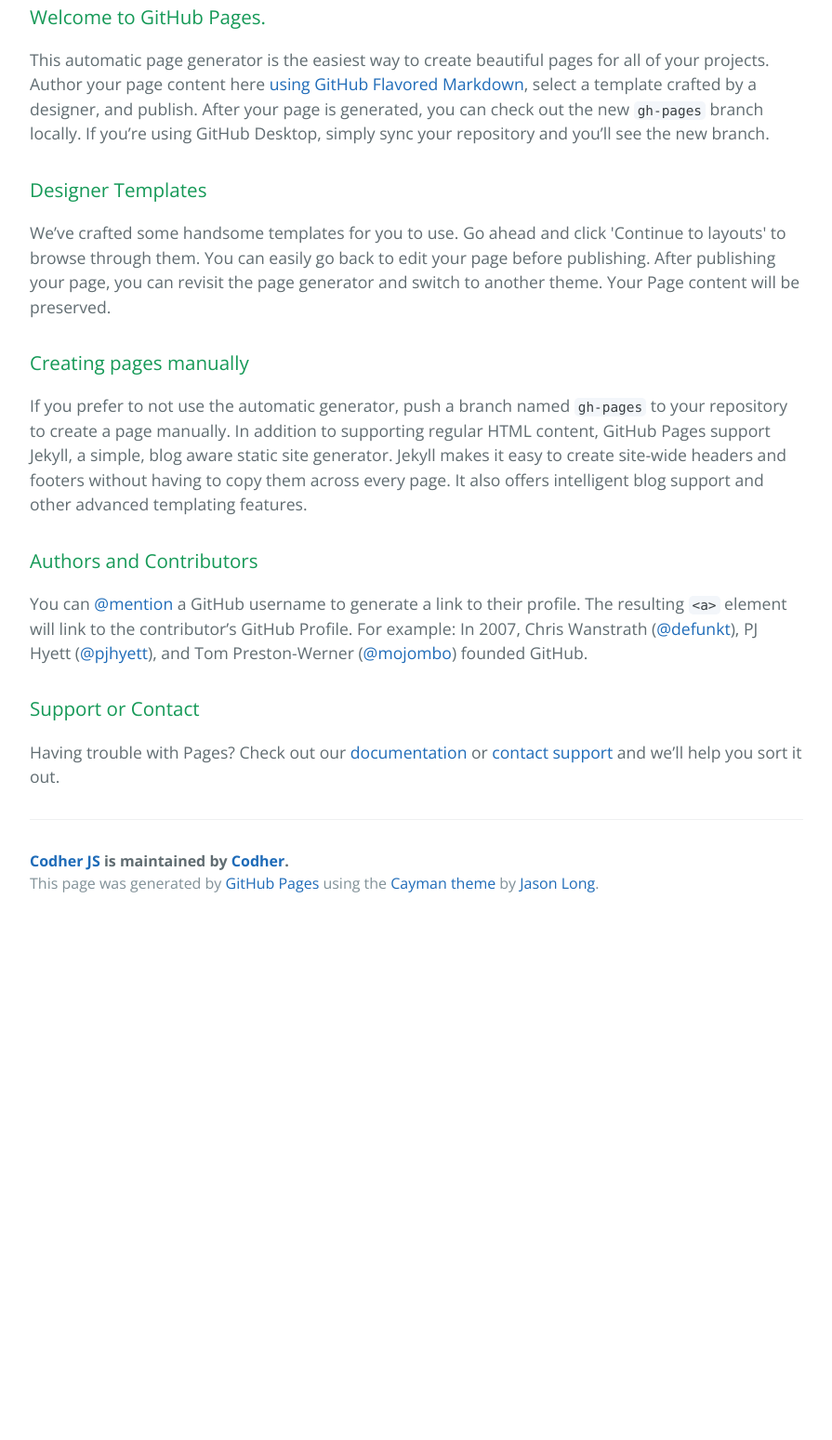
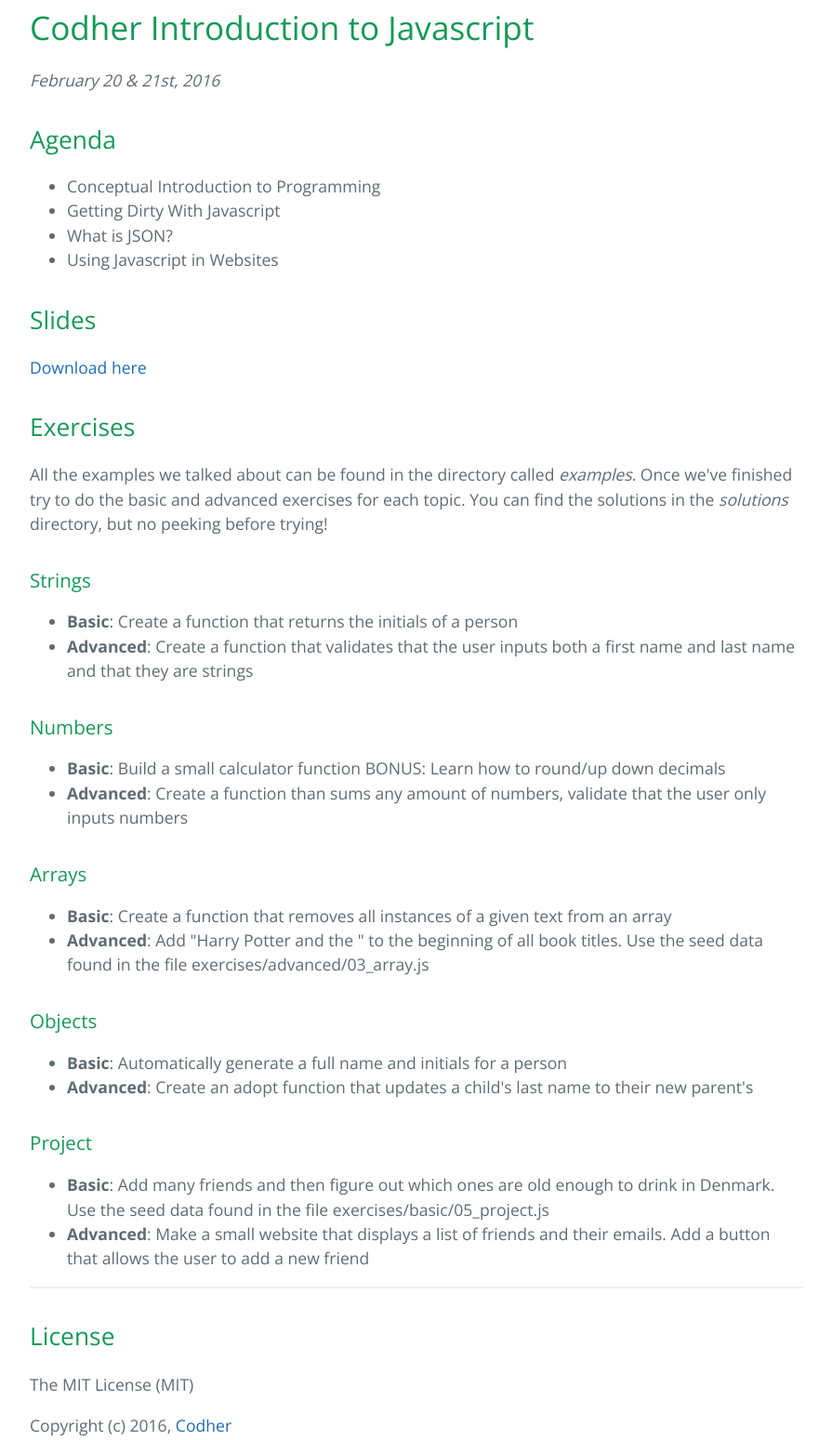
Before and after one commit to kskonecka/codher.js, a plain HTML site: page index.html in a window 1280 px wide. Shown: the part 412-1961 px from the top of the page at 93% size, without its empty margins (192-1087 px from the left). Before the commit the page ends 1406 px from the top, so only its background shows below. Drawn offline with nearby package versions, Linux system fonts and the light colour scheme.

```diff
--- a/index.html
+++ b/index.html
@@ -19,30 +19,95 @@
     </section>
 
     <section class="main-content">
-      <h3>
-<a id="welcome-to-github-pages" class="anchor" href="#welcome-to-github-pages" aria-hidden="true"><span aria-hidden="true" class="octicon octicon-link"></span></a>Welcome to GitHub Pages.</h3>
+      <h1>
+<a id="codher-introduction-to-javascript" class="anchor" href="#codher-introduction-to-javascript" aria-hidden="true"><span aria-hidden="true" class="octicon octicon-link"></span></a>Codher Introduction to Javascript</h1>
 
-<p>This automatic page generator is the easiest way to create beautiful pages for all of your projects. Author your page content here <a href="https://guides.github.com/features/mastering-markdown/">using GitHub Flavored Markdown</a>, select a template crafted by a designer, and publish. After your page is generated, you can check out the new <code>gh-pages</code> branch locally. If you’re using GitHub Desktop, simply sync your repository and you’ll see the new branch.</p>
+<p><em>February 20 &amp; 21st, 2016</em></p>
+
+<h2>
+<a id="agenda" class="anchor" href="#agenda" aria-hidden="true"><span aria-hidden="true" class="octicon octicon-link"></span></a>Agenda</h2>
+
+<ul>
+<li>Conceptual Introduction to Programming</li>
+<li>Getting Dirty With Javascript</li>
+<li>What is JSON?</li>
+<li>Using Javascript in Websites</li>
+</ul>
+
+<h2>
+<a id="slides" class="anchor" href="#slides" aria-hidden="true"><span aria-hidden="true" class="octicon octicon-link"></span></a>Slides</h2>
+
+<p><a href="https://docs.google.com/presentation/d/1kFqedrZA43g9SCvanwLOKH7iHEKJ9JJBc3W7goxgMKE/edit?usp=sharing">Download here</a></p>
+
+<h2>
+<a id="exercises" class="anchor" href="#exercises" aria-hidden="true"><span aria-hidden="true" class="octicon octicon-link"></span></a>Exercises</h2>
+
+<p>All the examples we talked about can be found in the directory called <em>examples</em>. Once we've finished try to do the basic and advanced exercises for each topic. You can find the solutions in the <em>solutions</em> directory, but no peeking before trying!</p>
 
 <h3>
-<a id="designer-templates" class="anchor" href="#designer-templates" aria-hidden="true"><span aria-hidden="true" class="octicon octicon-link"></span></a>Designer Templates</h3>
+<a id="strings" class="anchor" href="#strings" aria-hidden="true"><span aria-hidden="true" class="octicon octicon-link"></span></a>Strings</h3>
 
-<p>We’ve crafted some handsome templates for you to use. Go ahead and click 'Continue to layouts' to browse through them. You can easily go back to edit your page before publishing. After publishing your page, you can revisit the page generator and switch to another theme. Your Page content will be preserved.</p>
+<ul>
+<li>
+<strong>Basic</strong>: Create a function that returns the initials of a person</li>
+<li>
+<strong>Advanced</strong>: Create a function that validates that the user inputs both a first name and last name and that they are strings</li>
+</ul>
 
 <h3>
-<a id="creating-pages-manually" class="anchor" href="#creating-pages-manually" aria-hidden="true"><span aria-hidden="true" class="octicon octicon-link"></span></a>Creating pages manually</h3>
+<a id="numbers" class="anchor" href="#numbers" aria-hidden="true"><span aria-hidden="true" class="octicon octicon-link"></span></a>Numbers</h3>
 
-<p>If you prefer to not use the automatic generator, push a branch named <code>gh-pages</code> to your repository to create a page manually. In addition to supporting regular HTML content, GitHub Pages support Jekyll, a simple, blog aware static site generator. Jekyll makes it easy to create site-wide headers and footers without having to copy them across every page. It also offers intelligent blog support and other advanced templating features.</p>
+<ul>
+<li>
+<strong>Basic</strong>: Build a small calculator function BONUS: Learn how to round/up down decimals</li>
+<li>
+<strong>Advanced</strong>: Create a function than sums any amount of numbers, validate that the user only inputs numbers</li>
+</ul>
 
 <h3>
-<a id="authors-and-contributors" class="anchor" href="#authors-and-contributors" aria-hidden="true"><span aria-hidden="true" class="octicon octicon-link"></span></a>Authors and Contributors</h3>
+<a id="arrays" class="anchor" href="#arrays" aria-hidden="true"><span aria-hidden="true" class="octicon octicon-link"></span></a>Arrays</h3>
 
-<p>You can <a href="https://help.github.com/articles/basic-writing-and-formatting-syntax/#mentioning-users-and-teams" class="user-mention">@mention</a> a GitHub username to generate a link to their profile. The resulting <code>&lt;a&gt;</code> element will link to the contributor’s GitHub Profile. For example: In 2007, Chris Wanstrath (<a href="https://github.com/defunkt" class="user-mention">@defunkt</a>), PJ Hyett (<a href="https://github.com/pjhyett" class="user-mention">@pjhyett</a>), and Tom Preston-Werner (<a href="https://github.com/mojombo" class="user-mention">@mojombo</a>) founded GitHub.</p>
+<ul>
+<li>
+<strong>Basic</strong>: Create a function that removes all instances of a given text from an array</li>
+<li>
+<strong>Advanced</strong>: Add "Harry Potter and the " to the beginning of all book titles. Use the seed data found in the file exercises/advanced/03_array.js</li>
+</ul>
 
 <h3>
-<a id="support-or-contact" class="anchor" href="#support-or-contact" aria-hidden="true"><span aria-hidden="true" class="octicon octicon-link"></span></a>Support or Contact</h3>
+<a id="objects" class="anchor" href="#objects" aria-hidden="true"><span aria-hidden="true" class="octicon octicon-link"></span></a>Objects</h3>
 
-<p>Having trouble with Pages? Check out our <a href="https://help.github.com/pages">documentation</a> or <a href="https://github.com/contact">contact support</a> and we’ll help you sort it out.</p>
+<ul>
+<li>
+<strong>Basic</strong>: Automatically generate a full name and initials for a person</li>
+<li>
+<strong>Advanced</strong>: Create an adopt function that updates a child's last name to their new parent's</li>
+</ul>
+
+<h3>
+<a id="project" class="anchor" href="#project" aria-hidden="true"><span aria-hidden="true" class="octicon octicon-link"></span></a>Project</h3>
+
+<ul>
+<li>
+<strong>Basic</strong>: Add many friends and then figure out which ones are old enough to drink in Denmark. Use the seed data found in the file exercises/basic/05_project.js</li>
+<li>
+<strong>Advanced</strong>: Make a small website that displays a list of friends and their emails. Add a button that allows the user to add a new friend</li>
+</ul>
+
+<hr>
+
+<h2>
+<a id="license" class="anchor" href="#license" aria-hidden="true"><span aria-hidden="true" class="octicon octicon-link"></span></a>License</h2>
+
+<p>The MIT License (MIT)</p>
+
+<p>Copyright (c) 2016, <a href="http://www.codher.com">Codher</a></p>
+
+<p>Permission is hereby granted, free of charge, to any person obtaining a copy of this software and associated documentation files (the "Software"), to deal in the Software without restriction, including without limitation the rights to use, copy, modify, merge, publish, distribute, sublicense, and/or sell copies of the Software, and to permit persons to whom the Software is furnished to do so, subject to the following conditions:</p>
+
+<p>The above copyright notice and this permission notice shall be included in all copies or substantial portions of the Software.</p>
+
+<p>THE SOFTWARE IS PROVIDED "AS IS", WITHOUT WARRANTY OF ANY KIND, EXPRESS OR IMPLIED, INCLUDING BUT NOT LIMITED TO THE WARRANTIES OF MERCHANTABILITY, FITNESS FOR A PARTICULAR PURPOSE AND NONINFRINGEMENT. IN NO EVENT SHALL THE AUTHORS OR COPYRIGHT HOLDERS BE LIABLE FOR ANY CLAIM, DAMAGES OR OTHER LIABILITY, WHETHER IN AN ACTION OF CONTRACT, TORT OR OTHERWISE, ARISING FROM, OUT OF OR IN CONNECTION WITH THE SOFTWARE OR THE USE OR OTHER DEALINGS IN THE SOFTWARE.</p>
 
       <footer class="site-footer">
         <span class="site-footer-owner"><a href="https://github.com/Codher/FebJavascriptIntroduction">Codher JS</a> is maintained by <a href="https://github.com/Codher">Codher</a>.</span>
```
Also changed, not shown: params.json (+1 -1 lines).
